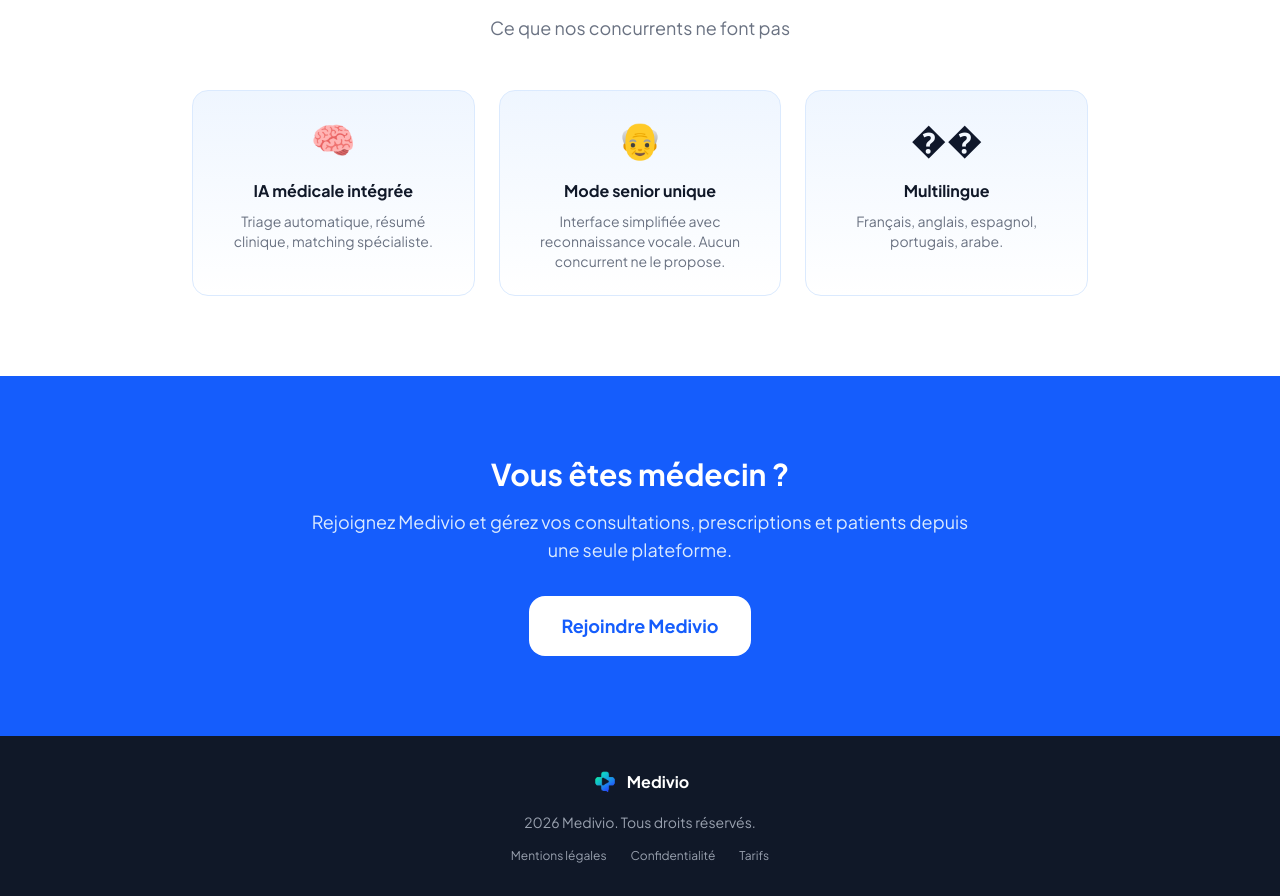
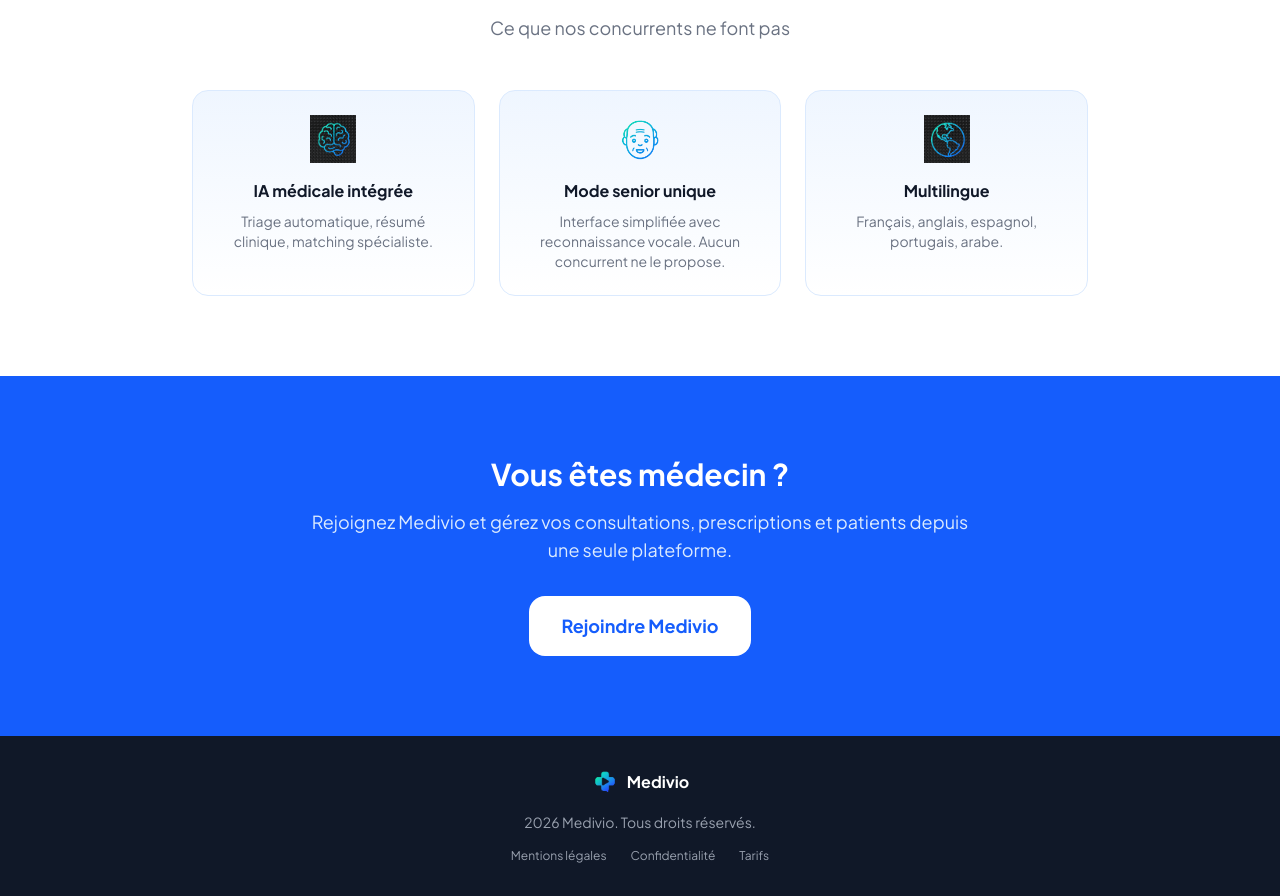
Before and after one commit to All185/medivio-frontend, a Next.js app: page / in a window 1280 px wide. Shown: the part 1526-2422 px from the top of the page. Built offline with nearby package versions, Linux system fonts and the light colour scheme.

Commit message:
fix: icônes WHY section page accueil

```diff
--- a/app/page.tsx
+++ b/app/page.tsx
@@ -26,9 +26,9 @@ export default function RootPage() {
   ], [locale]);
 
   const WHY = useMemo(() => [
-    { icon: '🧠', title: t('landing.why_ai_title'), desc: t('landing.why_ai_desc') },
-    { icon: '👴', title: t('landing.why_senior_title'), desc: t('landing.why_senior_desc') },
-    { icon: '��', title: t('landing.why_multilingual_title'), desc: t('landing.why_multilingual_desc') },
+    { icon: '/icons/brain_full-removebg.png', title: t('landing.why_ai_title'), desc: t('landing.why_ai_desc') },
+    { icon: '/icons/senior_full-removebg-preview.png', title: t('landing.why_senior_title'), desc: t('landing.why_senior_desc') },
+    { icon: '/icons/globe_full-removebg.png', title: t('landing.why_multilingual_title'), desc: t('landing.why_multilingual_desc') },
   ], [locale]);
 
   return (
```
